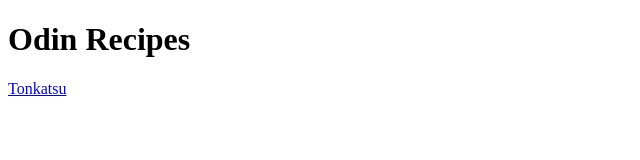
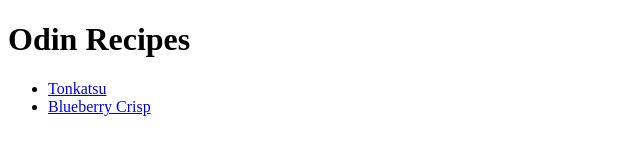
Before and after one commit to t-iffany/odin-recipes, a plain HTML site: page index.html in a window 1280 px wide. Shown: the whole page, without its empty margins (0-640 px from the left). Drawn offline with Linux system fonts and the light colour scheme.

Commit message:
Create blueberry crisp page and add link in home page

```diff
--- a/index.html
+++ b/index.html
@@ -6,7 +6,9 @@
   </head>
   <body>
     <h1>Odin Recipes</h1>
-    <p><a href="./recipes/tonkatsu.html">Tonkatsu</a></p>
-
+      <ul>
+        <li><a href="./recipes/tonkatsu.html">Tonkatsu</a></li>
+        <li><a href="./recipes/blueberry-crisp.html">Blueberry Crisp</a></li>
+      </ul>
   </body>
   </html>
```
Also changed, not shown: recipes/blueberry-crisp.html (added, +10 -0 lines).
